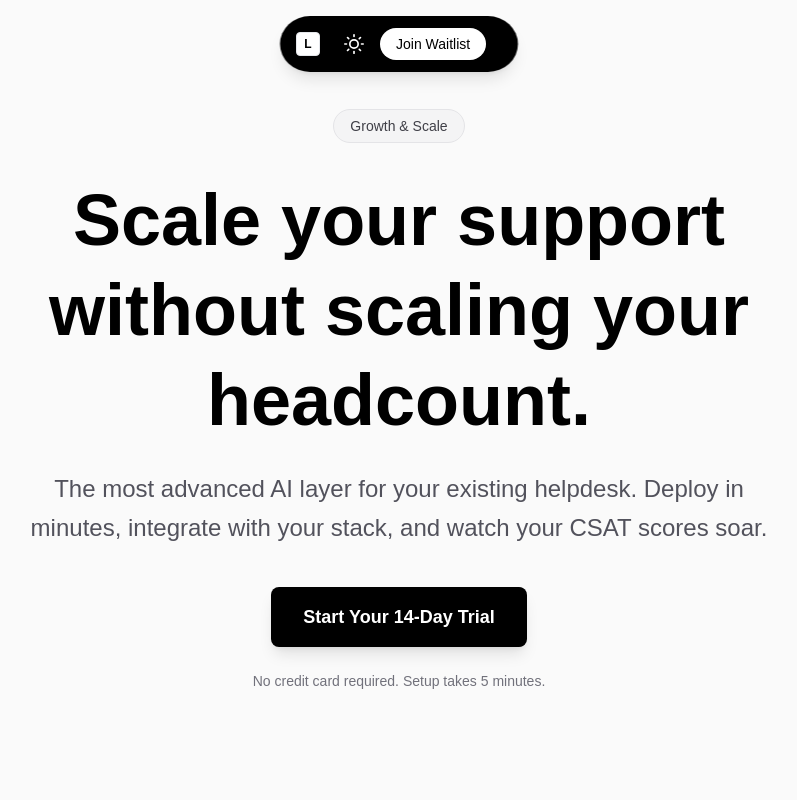
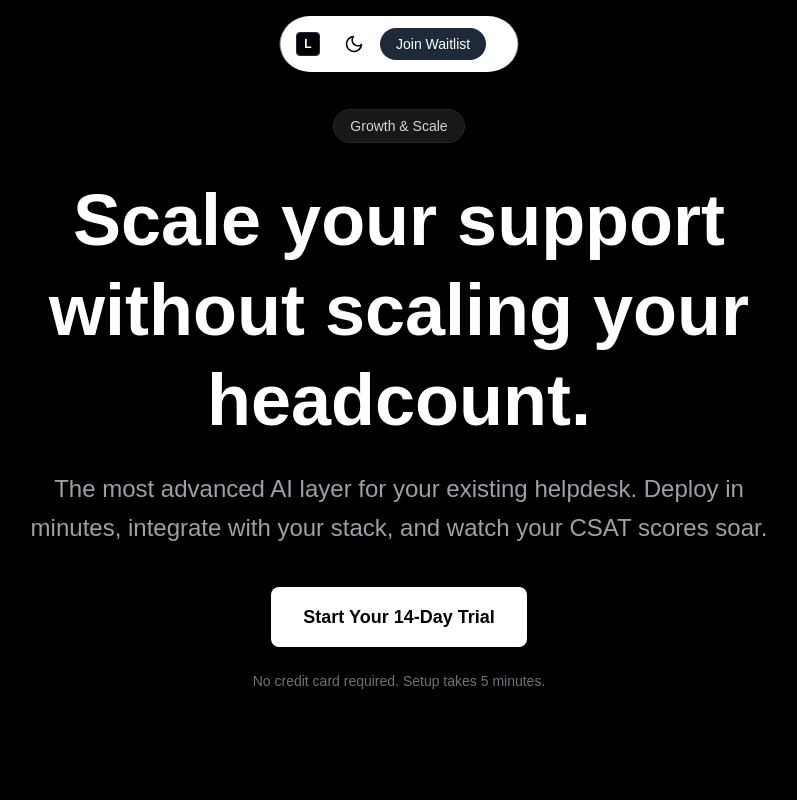
Before and after one commit to surendar2011/saas-landing-page, a Next.js app: page / in a window 1280 px wide. Both pictures are taken after a click on the button "Toggle theme". Shown: the top 800 px of the page, without its empty margins (241-1038 px from the left). Built offline with nearby package versions, Linux system fonts and the light colour scheme.

Commit message:
light/dark mode fixed

```diff
--- a/src/app/globals.css
+++ b/src/app/globals.css
@@ -1,24 +1,21 @@
 @import "tailwindcss";
 
+/* Tailwind v4 dark mode directive - REQUIRED for dark: classes to work */
+@custom-variant dark (&:where(.dark, .dark *));
+
+@layer base {
   :root {
     --background: #ffffff;
     --foreground: #171717;
   }
 
-@theme inline {
-  --color-background: var(--background);
-  --color-foreground: var(--foreground);
-  --font-sans: var(--font-geist-sans);
-  --font-mono: var(--font-geist-mono);
-}
-
-.dark {
+  html.dark {
     --background: #0a0a0a;
     --foreground: #ededed;
   }
 
   @media (prefers-color-scheme: dark) {
-  :root:not(.light) {
+    html:not(.light) {
       --background: #0a0a0a;
       --foreground: #ededed;
     }
@@ -33,3 +30,11 @@ body {
     color: var(--foreground);
     font-family: Arial, Helvetica, sans-serif;
   }
+}
+
+@theme inline {
+  --color-background: var(--background);
+  --color-foreground: var(--foreground);
+  --font-sans: var(--font-geist-sans);
+  --font-mono: var(--font-geist-mono);
+}
--- a/src/components/ThemeProvider.tsx
+++ b/src/components/ThemeProvider.tsx
@@ -12,32 +12,37 @@ interface ThemeContextType {
 const ThemeContext = createContext<ThemeContextType | undefined>(undefined);
 
 export function ThemeProvider({ children }: { children: React.ReactNode }) {
-  // Initialize theme from inline script or default to 'light'
-  // The inline script in layout.tsx sets the class before React hydrates
-  const [theme, setTheme] = useState<Theme>(() => {
-    if (typeof window !== 'undefined') {
-      const hasDarkClass = document.documentElement.classList.contains('dark');
-      const storedTheme = localStorage.getItem('theme') as Theme | null;
-      return storedTheme || (hasDarkClass ? 'dark' : 'light');
-    }
-    return 'light';
-  });
+  const [theme, setTheme] = useState<Theme>('light');
 
+  // Initialize theme on mount
   useEffect(() => {
-    // Sync theme with localStorage and document class on mount
+    const storedTheme = localStorage.getItem('theme') as Theme | null;
     const hasDarkClass = document.documentElement.classList.contains('dark');
-    const storedTheme = localStorage.getItem('theme') as Theme | null;
     const initialTheme = storedTheme || (hasDarkClass ? 'dark' : 'light');
 
     setTheme(initialTheme);
-    document.documentElement.classList.toggle('dark', initialTheme === 'dark');
+    // Ensure the class is set correctly
+    if (initialTheme === 'dark') {
+      document.documentElement.classList.add('dark');
+    } else {
+      document.documentElement.classList.remove('dark');
+    }
   }, []);
 
   const toggleTheme = () => {
-    const newTheme = theme === 'light' ? 'dark' : 'light';
-    setTheme(newTheme);
-    localStorage.setItem('theme', newTheme);
-    document.documentElement.classList.toggle('dark', newTheme === 'dark');
+    setTheme((prevTheme) => {
+      const newTheme = prevTheme === 'light' ? 'dark' : 'light';
+      localStorage.setItem('theme', newTheme);
+
+      // Update the DOM class
+      if (newTheme === 'dark') {
+        document.documentElement.classList.add('dark');
+      } else {
+        document.documentElement.classList.remove('dark');
+      }
+
+      return newTheme;
+    });
   };
 
   return (
--- a/src/components/ThemeToggle.tsx
+++ b/src/components/ThemeToggle.tsx
@@ -15,7 +15,7 @@ export default function ThemeToggle() {
       whileTap={{ scale: 0.95 }}
     >
       <div className="relative w-5 h-5">
-        {/* Sun Icon - shown in dark mode */}
+        {/* Sun Icon - shown in light mode (click to switch to dark) */}
         <motion.svg
           className="w-5 h-5 text-white dark:text-black absolute inset-0"
           fill="none"
@@ -26,9 +26,9 @@ export default function ThemeToggle() {
           stroke="currentColor"
           initial={false}
           animate={{
-            opacity: theme === 'dark' ? 1 : 0,
-            rotate: theme === 'dark' ? 0 : 90,
-            scale: theme === 'dark' ? 1 : 0,
+            opacity: theme === 'light' ? 1 : 0,
+            rotate: theme === 'light' ? 0 : 90,
+            scale: theme === 'light' ? 1 : 0,
           }}
           transition={{ duration: 0.2 }}
           style={{ pointerEvents: 'none' }}
@@ -44,7 +44,7 @@ export default function ThemeToggle() {
           <line x1="18.36" y1="5.64" x2="19.78" y2="4.22" />
         </motion.svg>
 
-        {/* Moon Icon - shown in light mode */}
+        {/* Moon Icon - shown in dark mode (click to switch to light) */}
         <motion.svg
           className="w-5 h-5 text-white dark:text-black absolute inset-0"
           fill="none"
@@ -55,9 +55,9 @@ export default function ThemeToggle() {
           stroke="currentColor"
           initial={false}
           animate={{
-            opacity: theme === 'light' ? 1 : 0,
-            rotate: theme === 'light' ? 0 : -90,
-            scale: theme === 'light' ? 1 : 0,
+            opacity: theme === 'dark' ? 1 : 0,
+            rotate: theme === 'dark' ? 0 : -90,
+            scale: theme === 'dark' ? 1 : 0,
           }}
           transition={{ duration: 0.2 }}
           style={{ pointerEvents: 'none' }}
```
Lines whose indentation alone changed are shown as unchanged.
